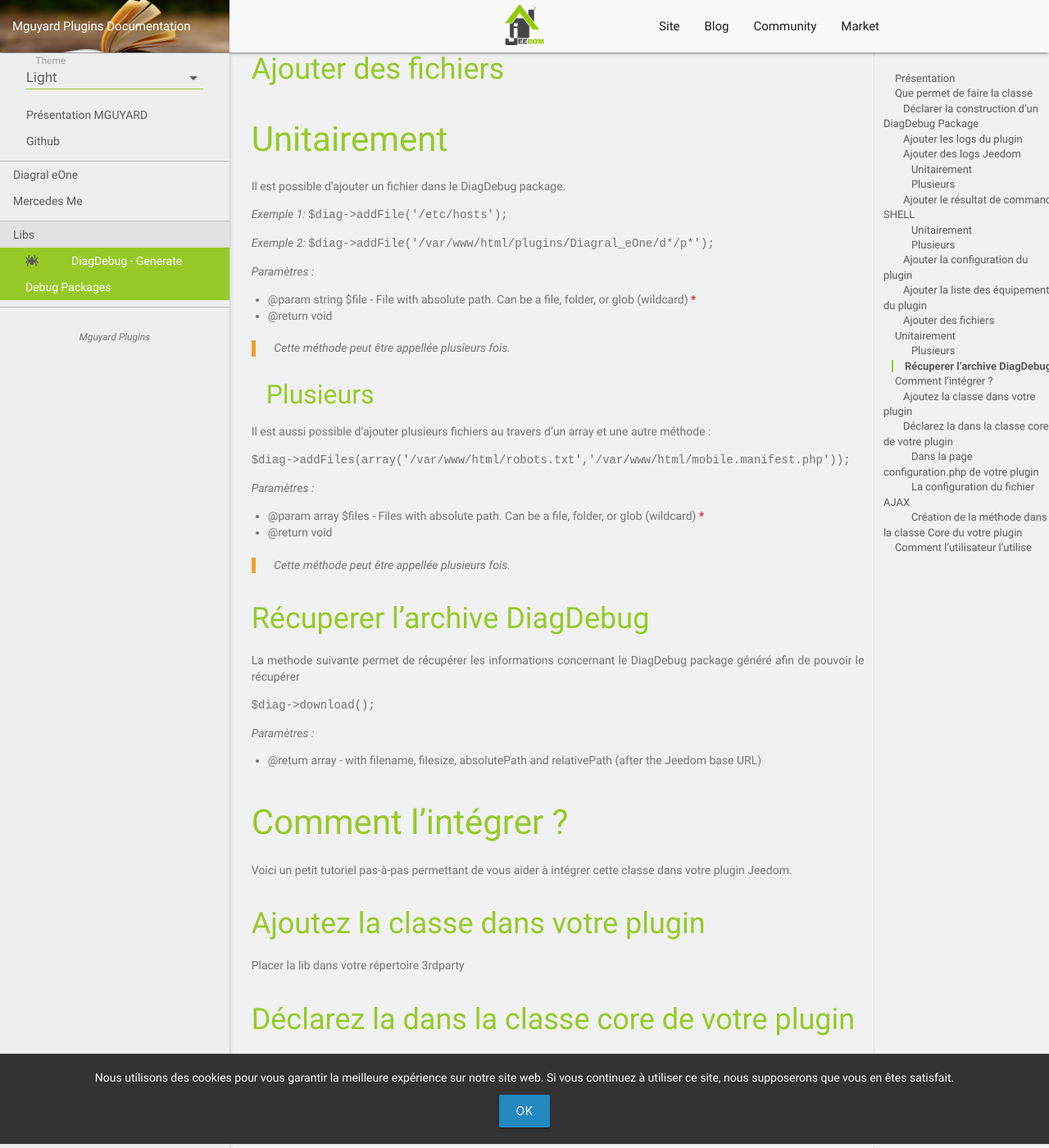
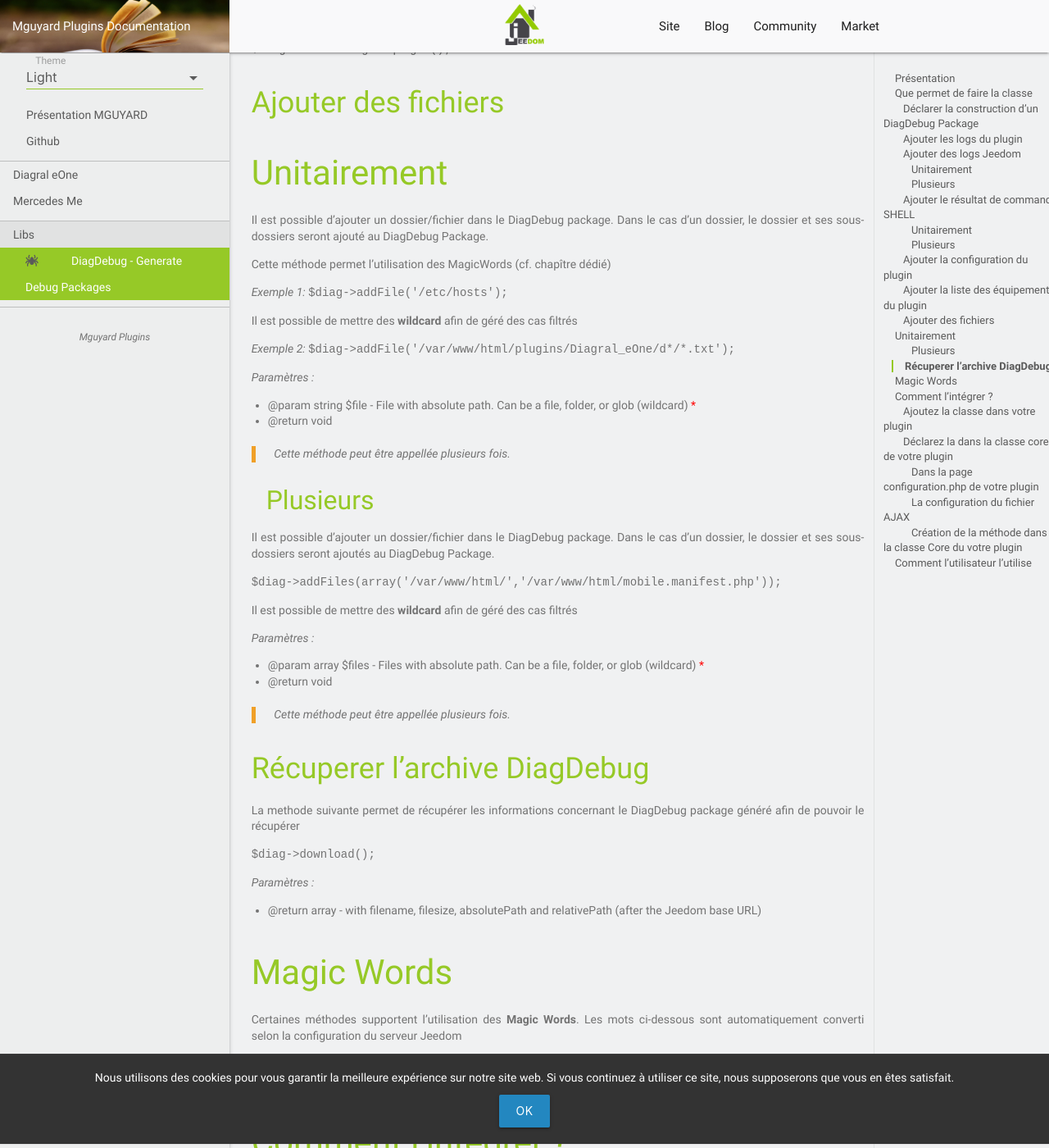
Before and after one commit to mguyard/Jeedom-Documentations, a Jekyll site: the page built from fr_FR/Libs/DiagDebug/documentation.md, in a window 1280 px wide and 1400 px high, scrolled down 2481 px. Shown: the whole window at 82% size. Built offline with Jekyll 4.4.1, drawn with Linux system fonts in a browser that asks for light colours; our own code applies the rules of GitHub Pages for plain Markdown files; some of the changed text lies outside the part shown.

Commit message:
Ajout de DiagDebug doc - Prod

```diff
--- a/fr_FR/Libs/DiagDebug/documentation.md
+++ b/fr_FR/Libs/DiagDebug/documentation.md
@@ -53,6 +53,8 @@
 
 ## Ajouter le résultat de commande SHELL
 
+Ces méthodes permettent l'utilisation des MagicWords (cf. chapître dédié)
+
 ### Unitairement
 
 Il est possible d'ajouter le résultat d'une commande SHELL dans le DiagDebug package.
@@ -101,13 +103,18 @@
 
 # Unitairement
 
-Il est possible d'ajouter un fichier dans le DiagDebug package.
+Il est possible d'ajouter un dossier/fichier dans le DiagDebug package.
+Dans le cas d'un dossier, le dossier et ses sous-dossiers seront ajouté au DiagDebug Package.
+
+Cette méthode permet l'utilisation des MagicWords (cf. chapître dédié)
 
 _Exemple 1:_
 ``$diag->addFile('/etc/hosts');``
 
+Il est possible de mettre des __wildcard__ afin de géré des cas filtrés
+
 _Exemple 2:_
-``$diag->addFile('/var/www/html/plugins/Diagral_eOne/d*/p*');``
+``$diag->addFile('/var/www/html/plugins/Diagral_eOne/d*/*.txt');``
 
 _Paramètres :_
 -   @param string $file - File with absolute path. Can be a file, folder, or glob (wildcard) <span style="color:red">*</span>
@@ -117,9 +124,12 @@
 
 ### Plusieurs
 
-Il est aussi possible d'ajouter plusieurs fichiers au travers d'un array et une autre méthode :
+Il est possible d'ajouter un dossier/fichier dans le DiagDebug package.
+Dans le cas d'un dossier, le dossier et ses sous-dossiers seront ajoutés au DiagDebug Package.
 
-``$diag->addFiles(array('/var/www/html/robots.txt','/var/www/html/mobile.manifest.php'));``
+``$diag->addFiles(array('/var/www/html/','/var/www/html/mobile.manifest.php'));``
+
+Il est possible de mettre des __wildcard__ afin de géré des cas filtrés
 
 _Paramètres :_
 -   @param array $files - Files with absolute path. Can be a file, folder, or glob (wildcard) <span style="color:red">*</span>
@@ -135,6 +145,14 @@
 
 _Paramètres :_
 * @return array - with filename, filesize, absolutePath and relativePath (after the Jeedom base URL)
+
+# Magic Words
+
+Certaines méthodes supportent l'utilisation des __Magic Words__.
+Les mots ci-dessous sont automatiquement converti selon la configuration du serveur Jeedom
+
+-   #JEEBASE# : Remplacée par la racine web de Jeedom
+-   #PLUGBASE# : Remplacée par la racine du plugin xx/plugins/pluginId
 
 
 # Comment l'intégrer ?
```
